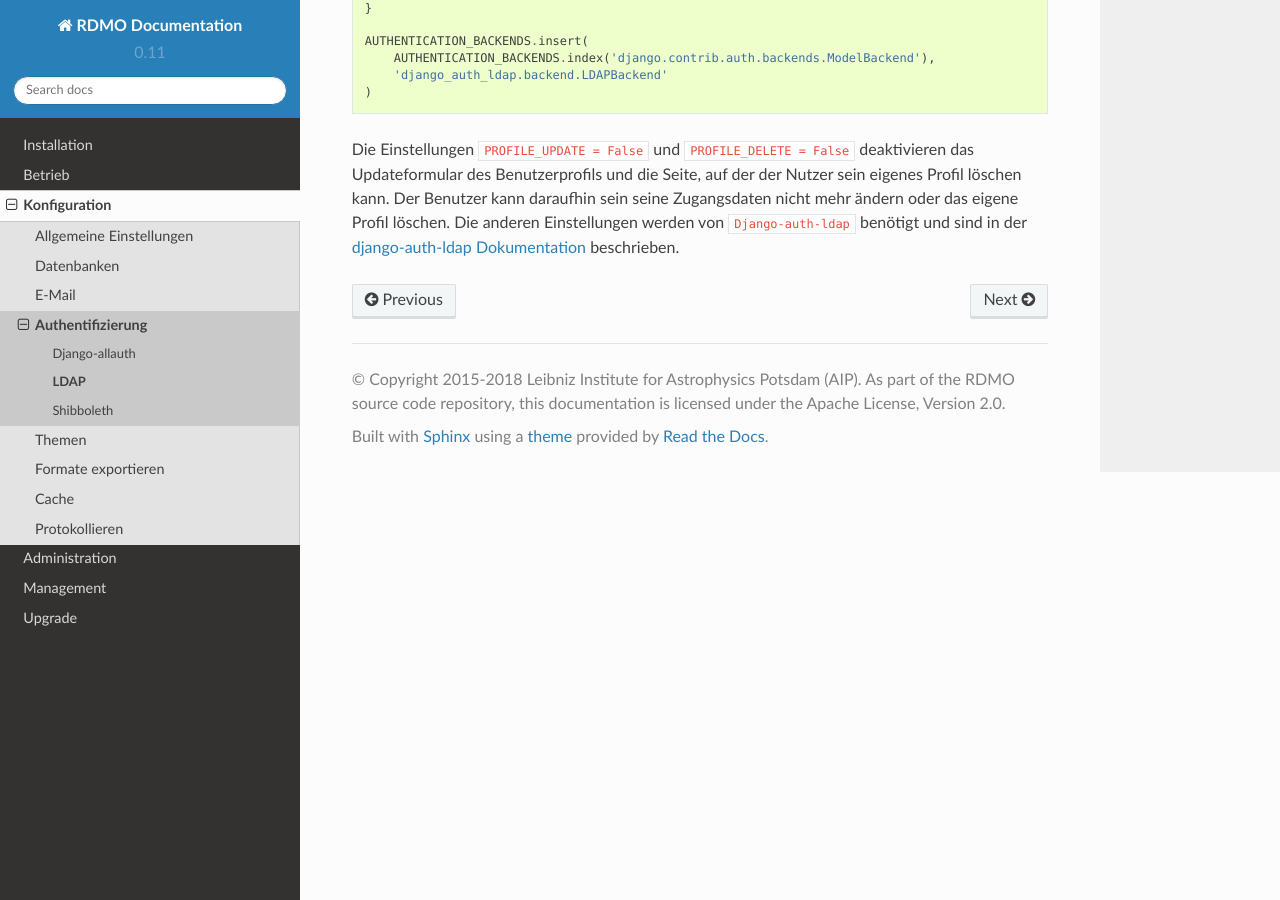
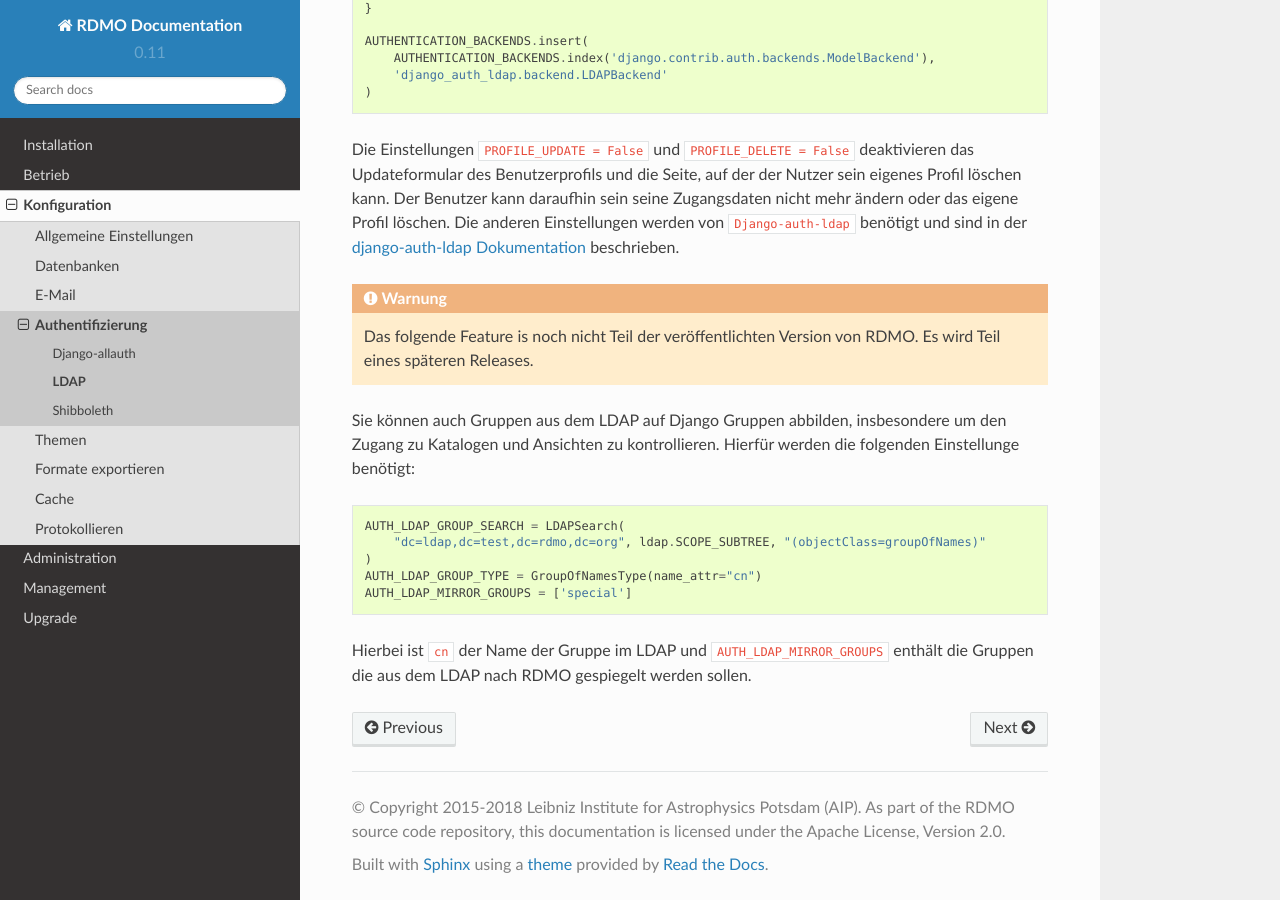
Before and after one commit to rdmorganiser/rdmo-docs-de, a Sphinx documentation site: the page built from docs/configuration/authentication/ldap.md, in a window 1280 px wide and 900 px high, scrolled down 1228 px. Built offline with Sphinx 7.4.7 and the Read the Docs theme 2.0.0, drawn with Linux system fonts in a browser that asks for light colours; some of the changed text lies outside the part shown.

Commit message:
Update config

````diff
--- a/docs/configuration/authentication/ldap.md
+++ b/docs/configuration/authentication/ldap.md
@@ -15,7 +15,7 @@ pip install -r requirements/ldap.txt
 LDAP-Installationen können sehr verschiedenartig sein und wir beschreiben nur einen bestimmten Fall. Wir nehmen an, dass der LDAP-Service auf  `ldap.example.com` läuft. RDMO benötigt einen *System Account*. Starten Sie:
 
 ```bash
-ldapmodify -x -D 'cn=Directory Manager' -W
+ldapmodify -x -D "cn=admin,dc=ldap,dc=example,dc=com" -W
 ```
 
 auf der Machine mit dem LDAP-Service und geben Sie ein:
@@ -59,3 +59,20 @@ AUTHENTICATION_BACKENDS.insert(
 ```
 
 Die Einstellungen `PROFILE_UPDATE = False` und `PROFILE_DELETE = False` deaktivieren das Updateformular des Benutzerprofils und die Seite, auf der der Nutzer sein eigenes Profil löschen kann. Der Benutzer kann daraufhin sein seine Zugangsdaten nicht mehr ändern oder das eigene Profil löschen. Die anderen Einstellungen werden von `Django-auth-ldap` benötigt und sind in der [django-auth-ldap Dokumentation](https://pypi.org/project/django-auth-ldap) beschrieben.
+
+```eval_rst
+.. warning::
+    Das folgende Feature is noch nicht Teil der veröffentlichten Version von RDMO. Es wird Teil eines späteren Releases.
+```
+
+Sie können auch Gruppen aus dem LDAP auf Django Gruppen abbilden, insbesondere um den Zugang zu Katalogen und Ansichten zu kontrollieren. Hierfür werden die folgenden Einstellunge benötigt:
+
+```
+AUTH_LDAP_GROUP_SEARCH = LDAPSearch(
+    "dc=ldap,dc=test,dc=rdmo,dc=org", ldap.SCOPE_SUBTREE, "(objectClass=groupOfNames)"
+)
+AUTH_LDAP_GROUP_TYPE = GroupOfNamesType(name_attr="cn")
+AUTH_LDAP_MIRROR_GROUPS = ['special']
+```
+
+Hierbei ist `cn` der Name der Gruppe im LDAP und `AUTH_LDAP_MIRROR_GROUPS` enthält die Gruppen die aus dem LDAP nach RDMO gespiegelt werden sollen.
````
Also changed, not shown: docs/configuration/authentication/shibboleth.md (+25 -1 lines).
